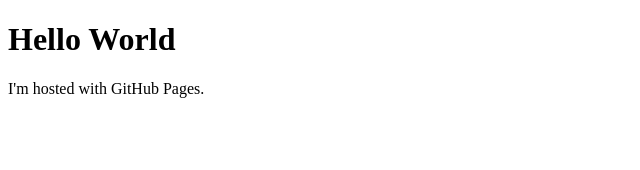
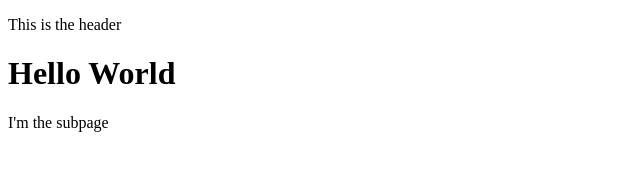
Before and after one commit to TrueAerosoul/trueaerosoul.github.io, a plain HTML site: page index.html in a window 1280 px wide. Shown: the whole page, without its empty margins (0-640 px from the left). Drawn offline with Linux system fonts and the light colour scheme.

Commit message:
changed formatting

```diff
--- a/index.html
+++ b/index.html
@@ -1,7 +1,10 @@
 <!DOCTYPE html>
 <html>
-<body>
-<h1>Hello World</h1>
-<p>I'm hosted with GitHub Pages.</p>
-</body>
+    <header>
+        <p>This is the header</p>
+    </header>
+    <body>
+        <h1>Hello World</h1>
+        <p>I'm the subpage</p>
+    </body>
 </html>
```
Also changed, not shown: confetti/index.html (+7 -4 lines).
